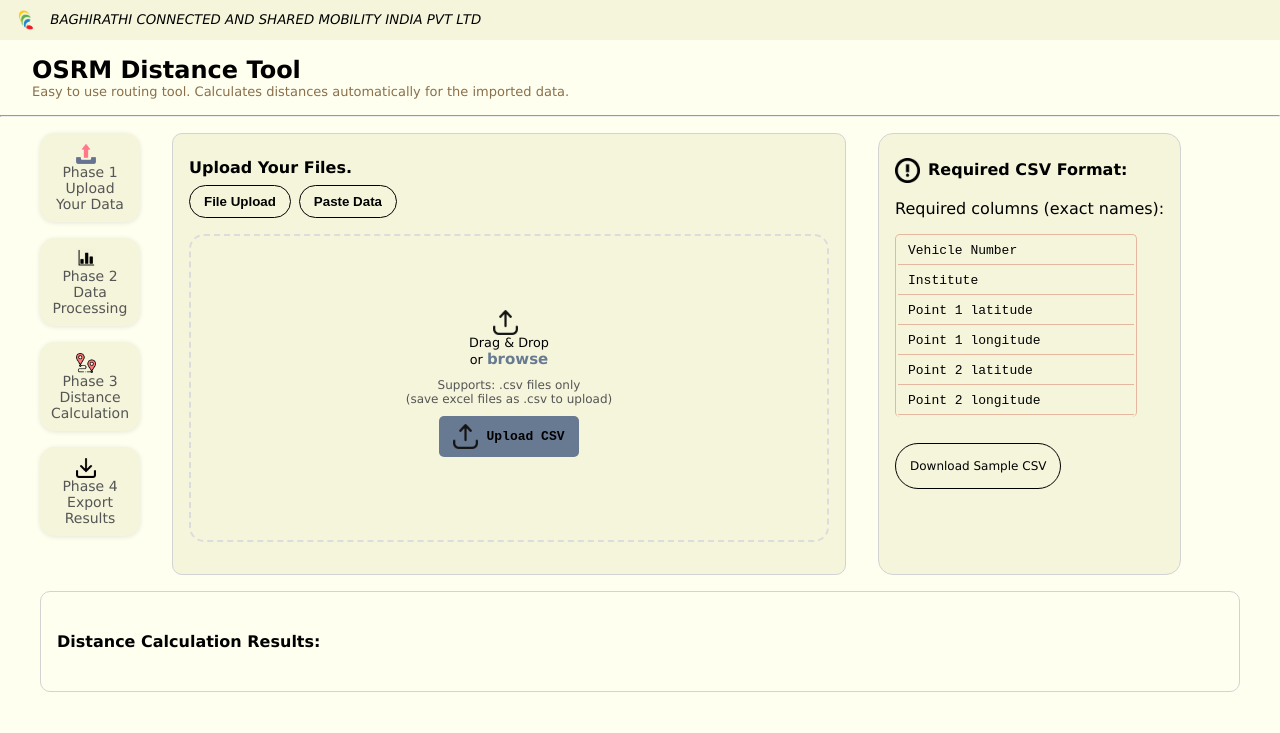
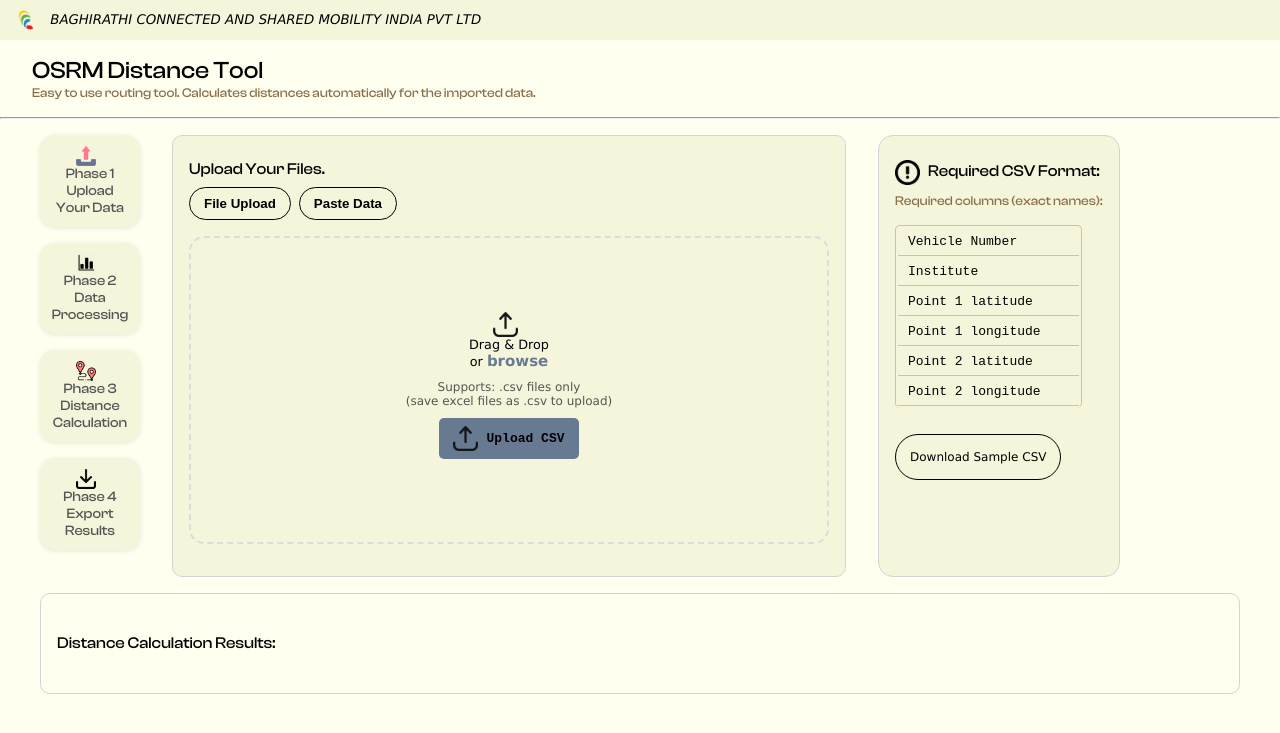
Before and after one commit to shanaia-dsilva/osrm_distance, a Flask app: page / in a window 1280 px wide. Shown: the top 733 px of the page. Run offline with Flask 3, Linux system fonts and the light colour scheme.

Commit message:
final css update

```diff
--- a/static/css/style.css
+++ b/static/css/style.css
@@ -4,6 +4,13 @@
   font-family: Verdana, 'Courier New', Courier, monospace, Geneva, Tahoma, sans-serif;
   margin: 0;
   padding: 0;
+}
+
+@font-face {
+  font-family: 'clashdisplay';
+  src: url('/uploads/clashdisplay-Medium.woff') format('woff');
+  font-weight: normal;
+  font-style: normal;
 }
 
 #nav-bar {
@@ -29,16 +36,22 @@
 
 h1 {
   font-size: x-large;
+  font-family: 'clashdisplay', Verdana, Geneva, Tahoma, sans-serif;
+  font-weight:lighter;
   margin: 0;
 }
 
 h3 {
   font-size: medium;
+  font-family: 'clashdisplay', Verdana, Geneva, Tahoma, sans-serif;
+  font-weight: lighter;
   margin: 0.5rem 0;
 }
-.lead {
+p {
   color: rgb(138, 112, 75);
+  font-family: 'clashdisplay', Verdana, Geneva, Tahoma, sans-serif;
   font-size: small;
+  font-weight:50;
   margin: 0;
 }
 
--- a/templates/index.html
+++ b/templates/index.html
@@ -8,9 +8,6 @@
 
   <!-- CSS -->
   <link href="{{ url_for('static', filename='css/style.css') }}" rel="stylesheet" />
-
-  <!-- JavaScript -->
-  <script src="{{ url_for('static', filename='js/main.js') }}"></script>
 </head>
 
 <body>
@@ -32,7 +29,7 @@
           <h1>OSRM Distance Tool</h1>
           <p class="lead">Easy to use routing tool. Calculates distances automatically for the imported data.</p>
         </div>
-        <div class="optim-project">
+        <div class="optim-project"></div>
       </div>
     </div>
   </section>
@@ -41,13 +38,8 @@
 
   <!-- Description Section -->
   <section id="description-sec">
-    <!-- <p class="section-description">
-
-    </p> -->
-
+    <div class="process-container">
       <!-- Phase Cards -->
-    <div class="process-container">
-
       <div class="phase">
         <div class="col">
           <div class="phase-card" onclick="document.getElementById('file-input').click()">
@@ -75,18 +67,18 @@
         </div>
       </div>
 
-      <!-- Upload Section -->
+      <!-- Upload + File Stat -->
       <div class="custom-row">
+        <!-- Upload Area -->
         <div class="data-container">
           <h3>Upload Your Files.</h3>
 
           <div class="input-toggle">
-            <button class="btn-toggle" onclick="switchToUpload()">File Upload
-            </button>
-            <button class="btn-toggle" onclick="switchToPaste()">Paste Data
-            </button>
+            <button class="btn-toggle" onclick="switchToUpload()">File Upload</button>
+            <button class="btn-toggle" onclick="switchToPaste()">Paste Data</button>
           </div>
 
+          <!-- File Upload Section -->
           <div id="upload-section" class="upload-section">
             <div class="drag-area" id="drag-area">
               <form id="csv-form" enctype="multipart/form-data">
@@ -108,9 +100,9 @@
             </div>
           </div>
 
+          <!-- Paste Section -->
           <div id="paste-section" class="paste-section" style="display: none;">
             <div class="paste-area">
-
               <div class="paste-container">
                 <div class="paste-col">
                   <label for="vehicle-number">Vehicle Number</label>
@@ -137,15 +129,8 @@
                   <textarea id="point2-lon" class="text-area" rows="10"></textarea>
                 </div>
               </div>
-
-
-              <!-- <div class="form-group">
-                  <label for="paste-input">Paste your data here:</label>
-                  <textarea id="paste-input" class="text-area" rows="10"></textarea>
-                </div> -->
-              <button type="button" class="app-btn" id="process-data-btn" onclick="processPastedData()">Process
-                Data</button>
-              <button id="reset-paste-btn" type="button" class="app-btn">Reset Fields</button>
+              <button type="button" class="app-btn" id="process-data-btn" onclick="processPastedData()">Process Data</button>
+              <button type="button" class="app-btn" id="reset-paste-btn">Reset Fields</button>
             </div>
           </div>
 
@@ -153,6 +138,7 @@
           <div id="status" class="status-box"></div>
         </div>
 
+        <!-- File Stat Section -->
         <div id="file-stat">
           <h3>
             <img src="/uploads/required.jpg" width="24" class="me-2" alt="Info" />Required CSV Format:
@@ -160,38 +146,24 @@
           <p>Required columns (exact names):</p>
           <div class="table-preview-wrapper">
             <table class="preview">
-              <tr>
-                <td>Vehicle Number</td>
-              </tr>
-              <tr>
-                <td>Institute</td>
-              </tr>
-              <tr>
-                <td>Point 1 latitude</td>
-              </tr>
-              <tr>
-                <td>Point 1 longitude</td>
-              </tr>
-              <tr>
-                <td>Point 2 latitude</td>
-              </tr>
-              <tr>
-                <td>Point 2 longitude</td>
-              </tr>
+              <tr><td>Vehicle Number</td></tr>
+              <tr><td>Institute</td></tr>
+              <tr><td>Point 1 latitude</td></tr>
+              <tr><td>Point 1 longitude</td></tr>
+              <tr><td>Point 2 latitude</td></tr>
+              <tr><td>Point 2 longitude</td></tr>
             </table>
           </div>
           <div class="download-sample-link">
-            <a href="/uploads/sample_distance_generator_data.csv">Download Sample CSV
-            </a>
+            <a href="/uploads/sample_distance_generator_data.csv">Download Sample CSV</a>
           </div>
         </div>
       </div>
     </div>
-
-    </div>
+  </section>
 
   <!-- Preview Section -->
-    <div class="preview-section" id="preview-section" style="display: none;">
+  <section id="preview-section" class="preview-section" style="display: none;">
     <div class="table-wrapper">
       <h4>Preview of your data:</h4>
       <p id="preview-info">(First 5 rows)</p>
@@ -202,15 +174,12 @@
         </button>
       </div>
     </div>
-    </div>
-
-
   </section>
 
+  <!-- Results Section -->
   <section id="results-sect">
     <h3>Distance Calculation Results:</h3>
     <div class="results-section" id="results-section" style="display: none;">
-
       <div class="results-container">
         <div id="results-summary" class="summary"></div>
         <div class="export">
@@ -221,6 +190,8 @@
       </div>
       <table class="results-table" id="results-table"></table>
     </div>
+
+    <!-- Progress Modal -->
     <div class="modal" id="progressModal" style="display: none;">
       <div class="modal-content">
         <h5 class="modal-title">Calculating Distances</h5>
@@ -229,6 +200,8 @@
       </div>
     </div>
   </section>
+
+  <!-- JavaScript at bottom -->
+  <script src="{{ url_for('static', filename='js/main.js') }}"></script>
 </body>
-
 </html>
```
Also changed, not shown: other parts of static/css/style.css (+50 -0 lines), uploads/ClashDisplay-Medium.woff (added). Lines whose indentation alone changed are shown as unchanged.
